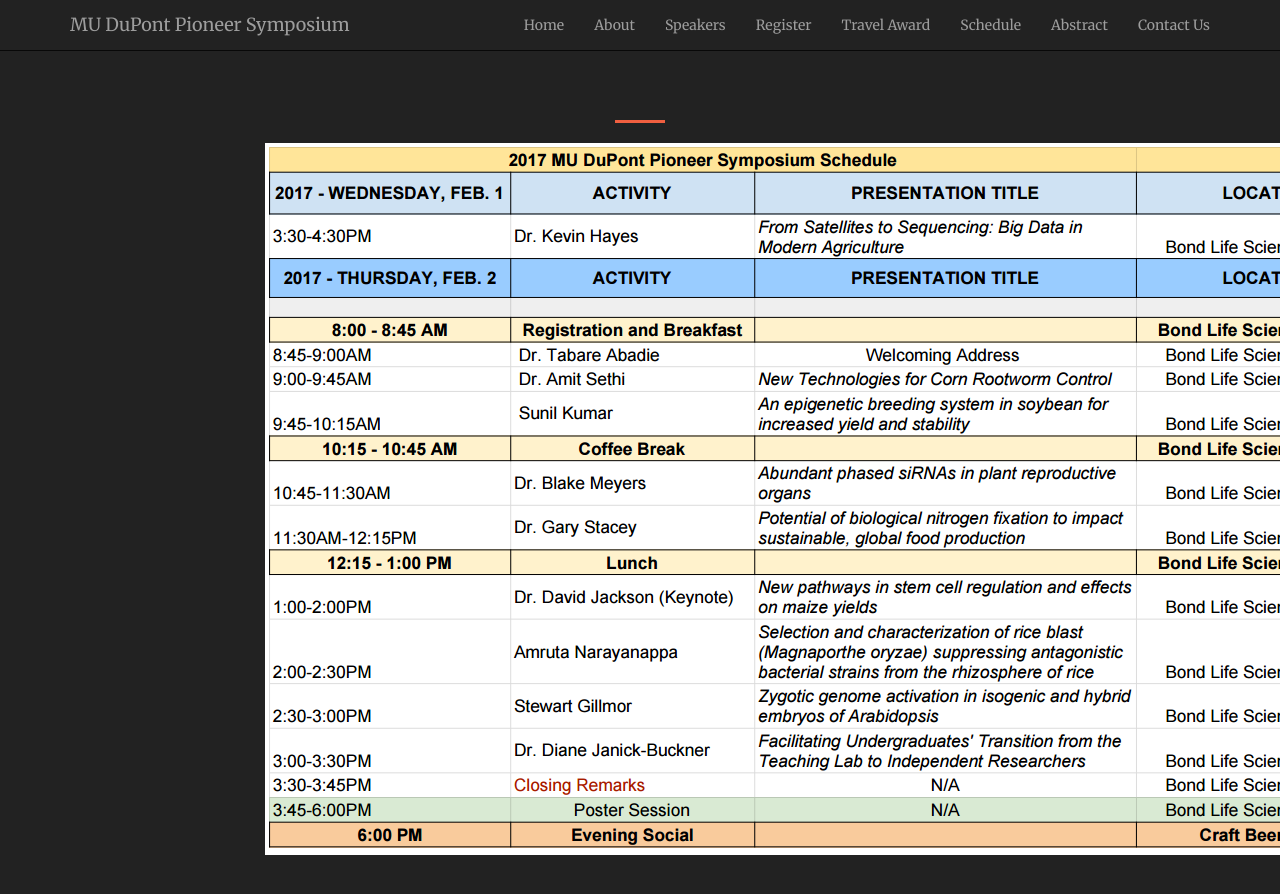
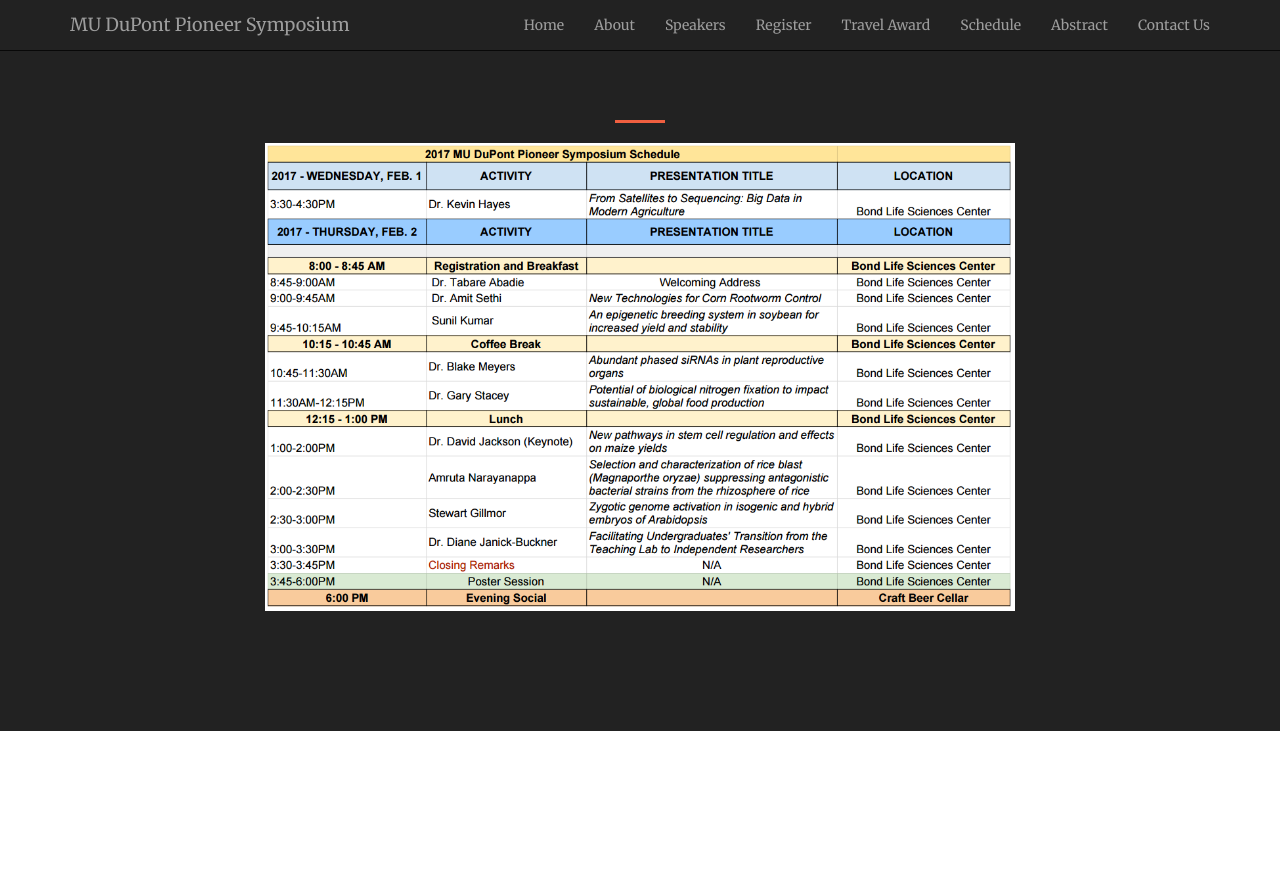
Before and after one commit to mupioneersymposium/mupioneersymposium.github.io, a Jekyll site: the page built from schedule.md, in a window 1280 px wide and 975 px high. Shown: the top 894 px of the window. Built offline with Jekyll 4.4.1, drawn with Linux system fonts in a browser that asks for light colours.

Commit message:
Update schedule.md

```diff
--- a/schedule.md
+++ b/schedule.md
@@ -6,4 +6,4 @@ layout: regular
 
 <hr style="clear: both;" />
 
-<img src="/img/schedule-5.PNG" style="max-height:100%"/>
+<img src="/img/schedule-5.PNG" style="max-width:100%"/>
```
